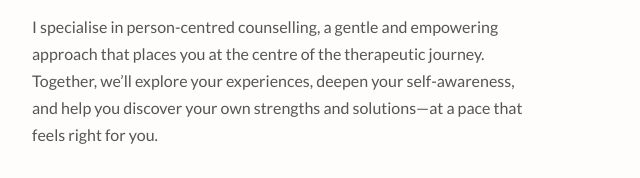
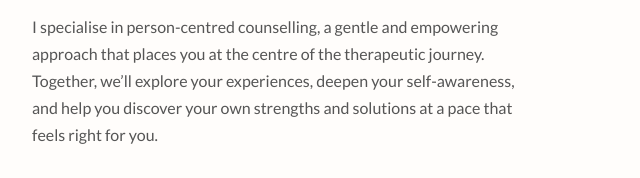
Before and after one commit to kirk-digital/timeforcourage, a plain HTML site: page about-me.html in a window 1280 px wide. Shown: the part 828-1006 px from the top of the page, 208-848 px from the left. Drawn offline with nearby package versions, Linux system fonts and the light colour scheme.

```diff
--- a/about-me.html
+++ b/about-me.html
@@ -123,7 +123,7 @@
               As a registered member of the British Association for Counselling and Psychotherapy (BACP), I work within strict ethical guidelines to ensure you receive high-quality, professional care. Your trust and wellbeing are at the heart of every session.
             </p>
             <p>
-              I specialise in person-centred counselling, a gentle and empowering approach that places you at the centre of the therapeutic journey. Together, we’ll explore your experiences, deepen your self-awareness, and help you discover your own strengths and solutions—at a pace that feels right for you.
+              I specialise in person-centred counselling, a gentle and empowering approach that places you at the centre of the therapeutic journey. Together, we’ll explore your experiences, deepen your self-awareness, and help you discover your own strengths and solutions at a pace that feels right for you.
             </p>
 
             <h2>What I Offer</h2>
```
